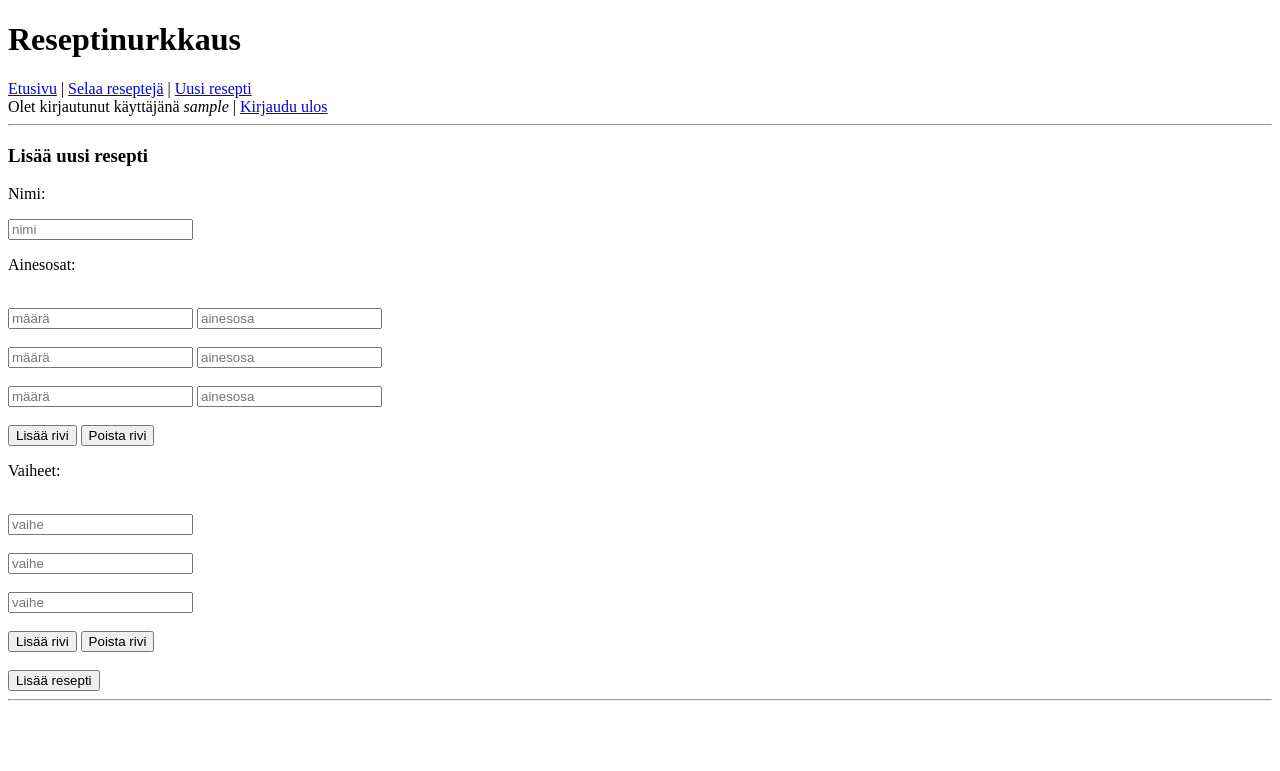
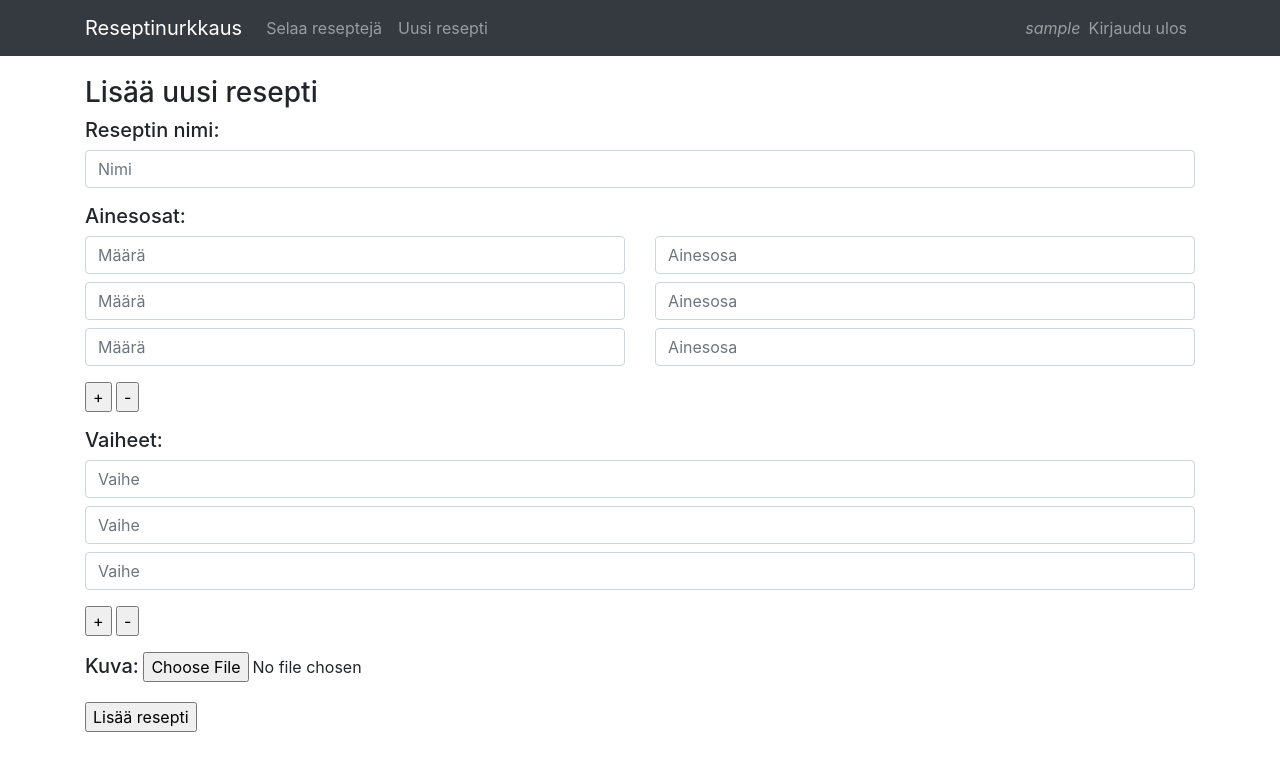
Before and after one commit to Miejo/Reseptinurkkaus, a Flask app: page /new in a window 1280 px wide. Shown: the top 771 px of the page. Run offline with Flask 2, Linux system fonts and the light colour scheme; the visitor is signed in with stand-in values (Sample User, id 1); some libraries are stand-ins or nearby versions.

Commit message:
Add the ability to add images, update interface

```diff
--- a/routes.py
+++ b/routes.py
@@ -23,10 +23,10 @@ def recipe(id):
     if request.method == "POST":
         rate = request.form["rate"]
         ratings.rate(id, rate)
-    name, ingredients, steps = recipes.get_recipe(id)
+    name, ingredients, steps, image = recipes.get_recipe(id)
     rating = ratings.get_rating(id)
     rating_status = ratings.get_rating_status(id)
-    return render_template("recipe.html", id=id, name=name, rating=rating, ingredients=ingredients, steps=steps, rating_status=rating_status)
+    return render_template("recipe.html", id=id, name=name, rating=rating, ingredients=ingredients, steps=steps, image=image, rating_status=rating_status)
 
 @app.route("/new", methods=["GET", "POST"])
 def new():
@@ -53,7 +53,12 @@ def add():
     ingredients = request.form.getlist("ingredient")
     quantities = request.form.getlist("quantity")
     steps = request.form.getlist("step")
-    if recipes.add_recipe(name, ingredients, quantities, steps):
+    if request.files["image"].filename is not '':
+        image = request.files["image"]
+        print("name",image.filename)
+    else:
+        image = None
+    if recipes.add_recipe(name, ingredients, quantities, steps, image):
         return redirect("/")
     else:
         pass
--- a/schema.sql
+++ b/schema.sql
@@ -34,3 +34,9 @@ CREATE TABLE Ratings (
     user_id INTEGER REFERENCES Users(id),
     rating INTEGER
 );
+
+CREATE TABLE Images (
+    id SERIAL PRIMARY KEY,
+    recipe_id INTEGER REFERENCES Recipes(id),
+    image BYTEA
+);
--- /dev/null
+++ b/static/style.css
@@ -0,0 +1,13 @@
+.navbar {
+    margin-bottom: 20px;
+}
+
+.form-check-label {
+    float: left;
+    text-align: center;
+}
+
+img {
+    width:100%;
+    height:auto;
+}
--- /dev/null
+++ b/style.css
@@ -0,0 +1,3 @@
+.navbar {
+    padding-bottom: 10px;
+}
--- a/templates/index.html
+++ b/templates/index.html
@@ -3,5 +3,5 @@
 {% block content %}
 <h3>Tervetuloa Reseptinurkkaukseen!</h3>
 <br>
-Reseptejä tietokannassa: {{ count }}.
+<p>Reseptejä tietokannassa: {{ count }}.</p>
 {% endblock %}
--- a/templates/layout.html
+++ b/templates/layout.html
@@ -1,22 +1,42 @@
 <!doctype html>
+<link rel="stylesheet" href="https://stackpath.bootstrapcdn.com/bootstrap/4.5.0/css/bootstrap.min.css">
+<link rel="stylesheet" href="{{ url_for('static', filename='style.css') }}">
 <title>Reseptinurkkaus - {% block title %}{% endblock %}</title>
-<h1>Reseptinurkkaus</h1>
-<a href="/">Etusivu</a>
-|
-<a href="/recipelist">Selaa reseptejä</a>
+
+<nav class="navbar navbar-expand-sm navbar-dark bg-dark">
+    <div class="container">
+        <a class="navbar-brand" href="/">Reseptinurkkaus</a>
+        <ul class="navbar-nav">
+            <li class="nav-item">
+                <a class="nav-link" href="/recipelist">Selaa reseptejä</a>
+            </li>
 {% if session.username %}
-|
-<a href="/new">Uusi resepti</a>
-<br>
-Olet kirjautunut käyttäjänä <i>{{ session.username }}</i>
-|
-<a href="/logout">Kirjaudu ulos</a>
+            <li class="nav-item">
+                <a class="nav-link" href="/new">Uusi resepti</a>
+            </li>
+        </ul>
+        <ul class="navbar-nav ml-auto">
+            <span class="navbar-text">
+                <i>{{ session.username }}</i>
+            </span>
+            <li>
+                <a class="nav-link" href="/logout">Kirjaudu ulos</a>
+            </li>
+        </ul>
 {% else %}
-<br>
-<a href="/login">Kirjaudu sisään</a>
-tai
-<a href="/register">Rekisteröidy</a>
+        </ul>
+        <ul class="navbar-nav ml-auto">
+            <li>
+                <a class="nav-link" href="/login">Kirjaudu sisään</a>
+            </li>
+            <li>
+                <a class="nav-link" href="/register">Rekisteröidy</a>
+            </li>
+        </ul>
 {% endif %}
-<hr>
-{% block content %}{% endblock %}
-<hr>
+    </div>
+</nav>
+
+<div class="container">
+    {% block content %}{% endblock %}
+</div>
--- a/templates/login.html
+++ b/templates/login.html
@@ -5,8 +5,9 @@
 <p>Olet kirjautunut nimellä {{ session.username }}</p>
 <a href="/logout">Kirjaudu ulos</a>
 {% else %}
+<h3>Kirjaudu sisään</h3>
 <form action="/login" method="POST">
-<p>Tunnus:<br>
+<p>Käyttäjätunnus:<br>
 <input type="text" name="username"></p>
 <p>Salasana:<br>
 <input type="password" name="password"></p>
--- a/templates/new.html
+++ b/templates/new.html
@@ -7,33 +7,49 @@
     <input type="hidden" name="ingredient_rows" value="{{ ingredients }}">
     <input type="hidden" name="step_rows" value="{{ steps }}">
 </form>
-<form id="add_recipe" action="/add" method="POST">
-    <p>Nimi: </p>
-    <input type="text" placeholder="nimi" name="name" required>
-    <br>
-    <p>Ainesosat: </p>
-    {% for x in range(ingredients) %}
-    <br>
-    <input type="text" placeholder="määrä" name="quantity" required>
-    <input type="text" placeholder="ainesosa" name="ingredient" required>
-    <br>
-    {% endfor %}
-    <br>
-    <input type="submit" name="add_ingredient" value="Lisää rivi" form="add_rows"/>
-    <input type="submit" name="remove_ingredient" value="Poista rivi" form="add_rows"/>
-    <br>
-    <p>Vaiheet: </p>
-    {% for x in range(steps) %}
-    <br>
-    <input type="text" placeholder="vaihe" name="step" required>
-    <br>
-    {% endfor %}
-    <br>
-    <input type="submit" name="add_step" value="Lisää rivi" form="add_rows"/>
-    <input type="submit" name="remove_step" value="Poista rivi" form="add_rows"/>
-    <br>
-    <br>
-    <input type="submit" value="Lisää resepti">
+<form id="add_recipe" action="/add" method="POST" enctype="multipart/form-data">
+    <div class="form-group">
+        <label class="h5" for="name">Reseptin nimi:</label>
+        <input type="text" class="form-control" placeholder="Nimi" name="name" required>
+    </div>
+    <div class="form-group">
+        <label class="h5" for="ingredient">Ainesosat:</label>
+        {% for x in range(ingredients) %}
+        <div class="row mb-2">
+            <div class="col">
+                <input type="text" class="form-control" placeholder="Määrä" name="quantity" required>
+            </div>
+            <div class="col">
+                <input type="text" class="form-control" placeholder="Ainesosa" name="ingredient" required>
+            </div>
+        </div>
+        {% endfor %}
+    </div>
+    <div class="form-group">
+        <input type="submit" name="add_ingredient" value="+" form="add_rows"/>
+        <input type="submit" name="remove_ingredient" value="-" form="add_rows"/>
+    </div>
+    <div class="form-group">
+        <label class="h5" for="step">Vaiheet:</label>
+        {% for x in range(steps) %}
+        <div class="row mb-2">
+            <div class="col">
+                <input type="text" class="form-control" placeholder="Vaihe" name="step" required>
+            </div>
+        </div>
+        {% endfor %}
+    </div>
+    <div class="form-group">
+        <input type="submit" name="add_step" value="+" form="add_rows"/>
+        <input type="submit" name="remove_step" value="-" form="add_rows"/>
+    </div>
+    <div class="form-group">
+        <label class="h5" for="image">Kuva:</label>
+        <input type="file" accept="image/*" name="image">
+    </div>
+    <div class="form-group">
+        <input type="submit" value="Lisää resepti">
+    </div>
 </form>
 {% else %}
 <p>Et ole kirjautunut sisään</p>
--- a/templates/register.html
+++ b/templates/register.html
@@ -4,6 +4,7 @@
 {% if session.username %}
 <p>Olet kirjautunut nimellä {{ session.username }}</p>
 {% else %}
+<h3>Rekisteröidy</h3>
 <form action="/register" method="POST">
 <p>Käyttäjätunnus:<br>
     <input type="text" name="username" required></p>
```
Also changed, not shown: recipes.py (+15 -2 lines), templates/recipe.html (+21 -11 lines), templates/recipelist.html (+21 -9 lines).
